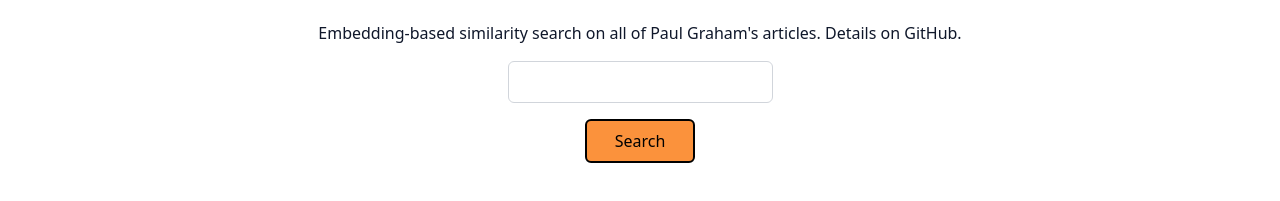
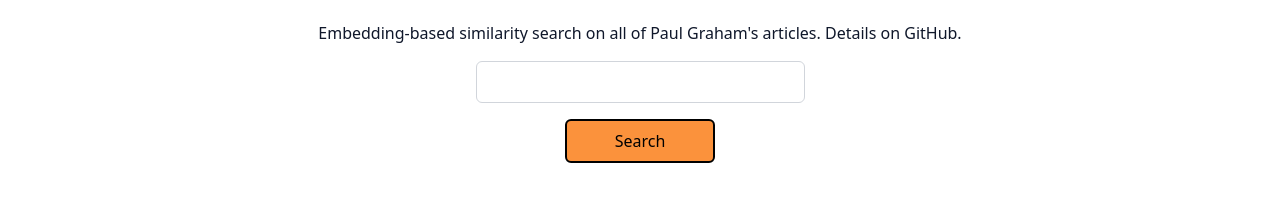
Before and after one commit to ardasisbot/embedding-search-pg, a Next.js app: page / in a window 1280 px wide. Shown: the part 157-358 px from the top of the page. Built offline with nearby package versions, Linux system fonts and the light colour scheme.

Commit message:
change bar width again

```diff
--- a/pages/index.tsx
+++ b/pages/index.tsx
@@ -66,13 +66,13 @@
               type="text"
               value={searchquery}
               onChange={(e) => setSearchQuery(e.target.value)}
-              className="px-4 py-2 border border-gray-300 rounded-md focus:outline-none focus:ring-2 focus:ring-blue-500"
+              className="px-12 py-2 border border-gray-300 rounded-md focus:outline-none focus:ring-2 focus:ring-blue-500"
             />
           </div>
           <div>
             <button
               type="submit"
-              className="px-7 py-2 bg-orange-400 text-black rounded-md hover:bg-orange-500 focus:outline-none focus:ring-2 focus:ring-blue-500 border-2 border-black"
+              className="px-12 py-2 bg-orange-400 text-black rounded-md hover:bg-orange-500 focus:outline-none focus:ring-2 focus:ring-blue-500 border-2 border-black"
               >
               Search
             </button>
```
